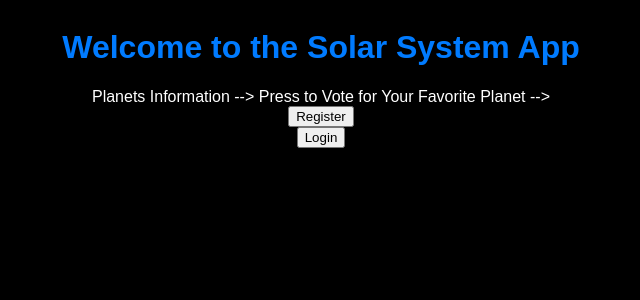
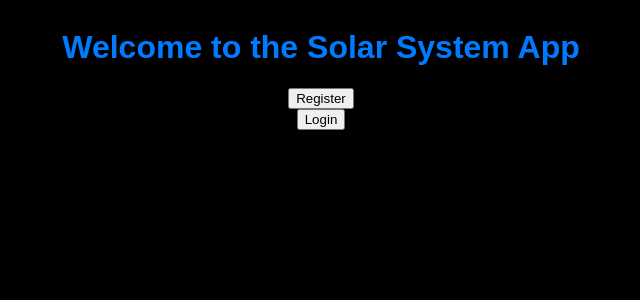
Before and after one commit to OfekGoldstein/Final-Project, a Flask app: template App/templates/index.html in a window 1280 px wide. Shown: the top 300 px of the page, without its empty margins (319-959 px from the left). Run offline with Flask 3, Linux system fonts and the light colour scheme; the template is opened without the code that fills it, so the values that code supplies are empty.

Commit message:
modified index.html

```diff
--- a/App/templates/index.html
+++ b/App/templates/index.html
@@ -14,8 +14,6 @@
 </head>
 <body>
     <h1>Welcome to the Solar System App</h1>
-   <! <button onclick="window.location.href='/planets'">Planets Information</button> -->
-   <! <button onclick="window.location.href='/vote'">Press to Vote for Your Favorite Planet</button> -->
     <button onclick="window.location.href='/register'">Register</button>
     <button onclick="window.location.href='/login'">Login</button>
 </body>
```
